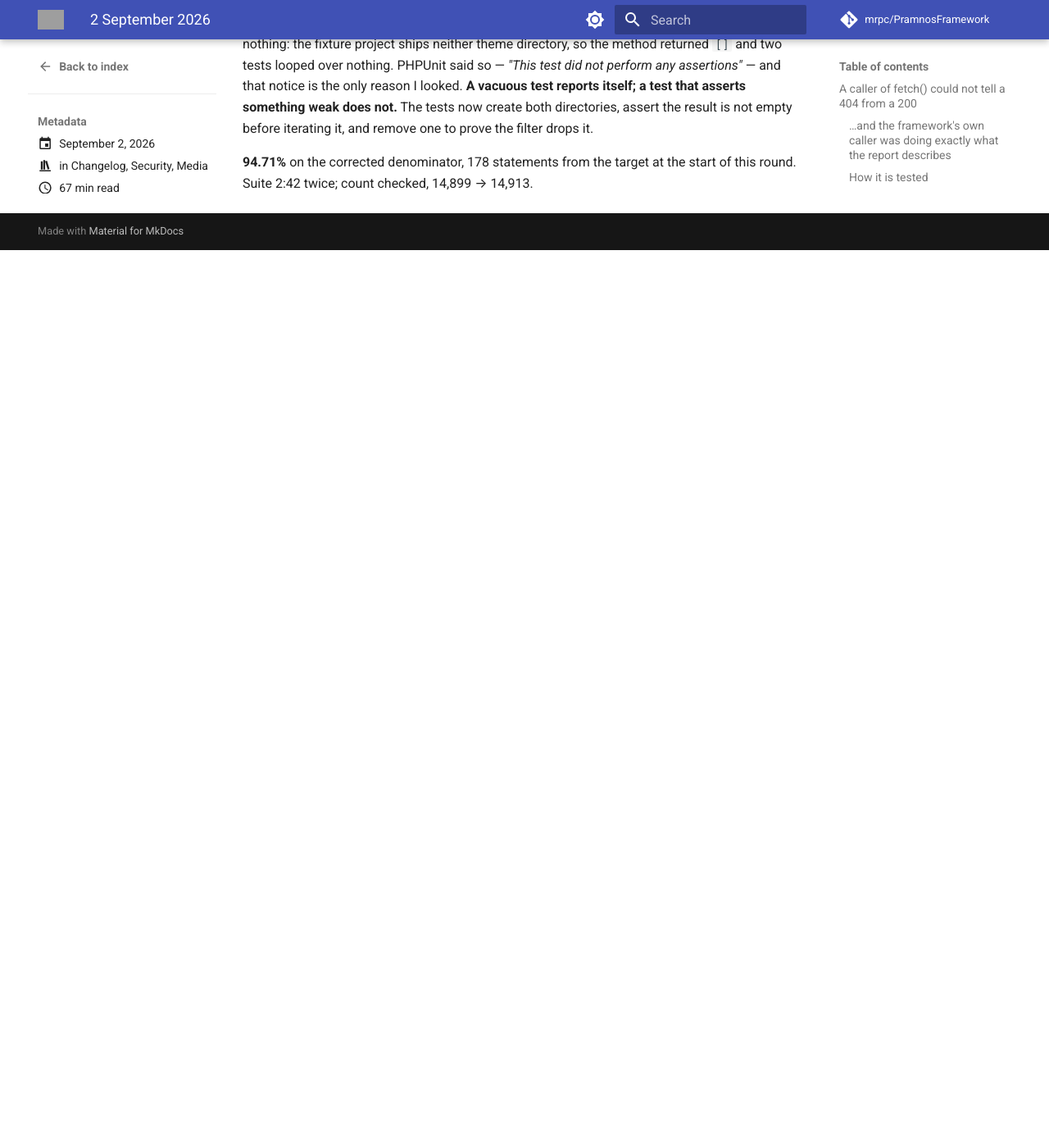
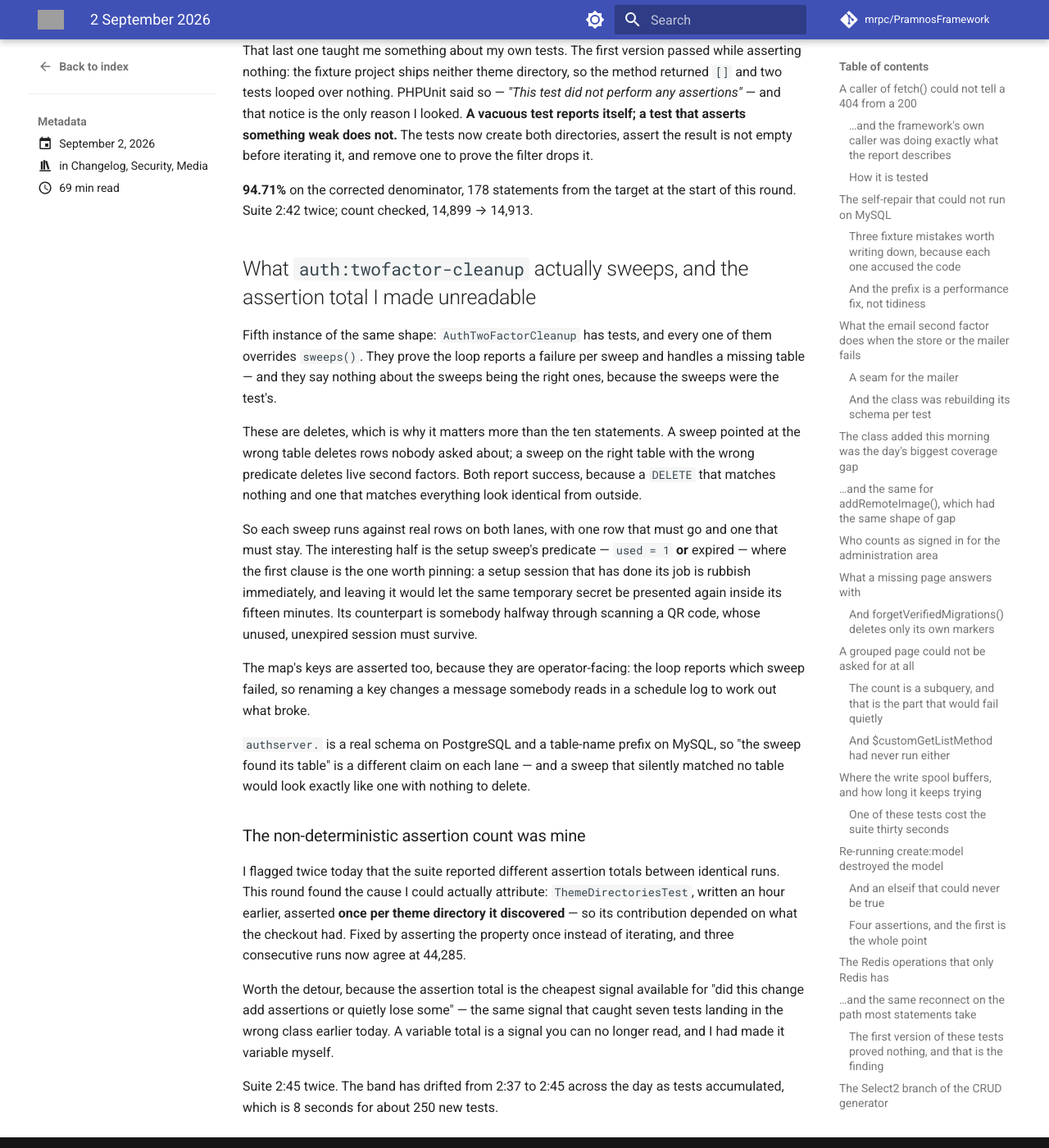
Before and after one commit to mrpc/PramnosFramework, an MkDocs documentation site: the page built from docs/version-history/posts/2026-09-02.md, in a window 1280 px wide and 1400 px high, scrolled down 41888 px. Shown: the whole window at 82% size. Built offline with MkDocs 1.6.1 and Material for MkDocs 9.7.7, drawn with Linux system fonts in a browser that asks for light colours; comment, search, counter and statistics services are not loaded; before the commit the page ends 42193 px from its top, so only the background shows below that; some of the changed text lies outside the part shown; grey boxes are pictures that could not be loaded.

Commit message:
test(console): what auth:twofactor-cleanup actually sweeps
Fifth instance of the same shape: the command has tests and every one overrides
`sweeps()`. They prove the loop reports a failure per sweep and survives a
missing table, and say nothing about the sweeps being the right ones — the sweeps
were the test's.

These are deletes. A sweep pointed at the wrong table deletes rows nobody asked
about; the right table with the wrong predicate deletes live second factors. Both
report success, because a DELETE matching nothing and one matching everything
look identical from outside. So each runs against real rows on both lanes, with
one row that must go and one that must stay.

The interesting half is the setup sweep's `used = 1` OR expired: a session that
has done its job is rubbish immediately, and leaving it would let the same
temporary secret be presented again inside its fifteen minutes. Its counterpart
is somebody halfway through scanning a QR code, whose unused, unexpired session
must survive. The map's keys are asserted too — the loop names the failing sweep
in a schedule log.

`authserver.` is a real schema on PostgreSQL and a name prefix on MySQL, so "the
sweep found its table" is a different claim per lane, and one that matched no
table would look like one with nothing to delete.

Also fixes the non-deterministic assertion count I flagged twice today: it was
mine. `ThemeDirectoriesTest` asserted once per theme directory it discovered, so
its contribution depended on the checkout. Now asserts the property once, and
three consecutive runs agree at 44,285. The total is the cheapest signal for "did
this change add assertions or lose some", and I had made it unreadable.

Suite 2:45 twice; the band has drifted 2:37 → 2:45 across the day, eight seconds
for about 250 new tests.

````diff
--- a/docs/Pramnos_Testing_Guide.md
+++ b/docs/Pramnos_Testing_Guide.md
@@ -915,6 +915,39 @@ So:
       | grep -vE '// @codeCoverageIgnore(Start|End)?$'
   ```
 
+## Assert once on a derived value, not once per item found
+
+A loop of assertions over whatever a method discovered —
+
+```php
+foreach ($this->directories() as $directory) {
+    $this->assertDirectoryExists($directory);
+}
+```
+
+— makes the test's contribution to the suite's assertion total depend on how much the checkout
+happens to have. Two identical runs reported 44,287 and 44,290 assertions, and the difference was
+this: one run found a theme directory the other did not.
+
+Nothing fails, and that is the cost. The assertion total is the cheapest signal there is for "did
+this change add assertions or quietly lose some" — the same signal that caught seven tests landing
+in the wrong class earlier — and a variable total is a signal you can no longer read.
+
+Assert the property instead of iterating:
+
+```php
+$this->assertNotEmpty($directories, 'nothing was found, so the filter proves nothing');
+$this->assertSame(
+    $directories,
+    array_values(array_filter($directories, 'is_dir')),
+    'a directory that does not exist was returned'
+);
+```
+
+Two assertions, always. And note the first one: **a loop over an empty array asserts nothing**, so a
+test that iterates discovered data needs a non-empty check whether or not it iterates. PHPUnit says
+so — *"This test did not perform any assertions"* — but only when the loop is the *whole* test.
+
 ## `loadFromConfig()` only adds — reset first
 
 `FeatureRegistry::loadFromConfig()` enables what you pass and **never disables anything**, so
--- a/docs/version-history/posts/2026-09-02.md
+++ b/docs/version-history/posts/2026-09-02.md
@@ -50,6 +50,7 @@ categories:
 - `--spa-components` and the two conditions that silently decide nothing happens
 - 453 statements were being excluded from measurement by accident
 - Three small classes off the never-run list, and a test that told me it was empty
+- What `auth:twofactor-cleanup` actually sweeps, and the assertion total I made unreadable
 <!-- more -->
 
 ## A caller of `fetch()` could not tell a 404 from a 200
@@ -1617,3 +1618,44 @@ iterating it, and remove one to prove the filter drops it.
 
 **94.71%** on the corrected denominator, 178 statements from the target at the start of this round.
 Suite 2:42 twice; count checked, 14,899 → 14,913.
+
+## What `auth:twofactor-cleanup` actually sweeps, and the assertion total I made unreadable
+
+Fifth instance of the same shape: `AuthTwoFactorCleanup` has tests, and every one of them overrides
+`sweeps()`. They prove the loop reports a failure per sweep and handles a missing table — and they
+say nothing about the sweeps being the right ones, because the sweeps were the test's.
+
+These are deletes, which is why it matters more than the ten statements. A sweep pointed at the
+wrong table deletes rows nobody asked about; a sweep on the right table with the wrong predicate
+deletes live second factors. Both report success, because a `DELETE` that matches nothing and one
+that matches everything look identical from outside.
+
+So each sweep runs against real rows on both lanes, with one row that must go and one that must
+stay. The interesting half is the setup sweep's predicate — `used = 1` **or** expired — where the
+first clause is the one worth pinning: a setup session that has done its job is rubbish immediately,
+and leaving it would let the same temporary secret be presented again inside its fifteen minutes. Its
+counterpart is somebody halfway through scanning a QR code, whose unused, unexpired session must
+survive.
+
+The map's keys are asserted too, because they are operator-facing: the loop reports which sweep
+failed, so renaming a key changes a message somebody reads in a schedule log to work out what broke.
+
+`authserver.` is a real schema on PostgreSQL and a table-name prefix on MySQL, so "the sweep found
+its table" is a different claim on each lane — and a sweep that silently matched no table would look
+exactly like one with nothing to delete.
+
+### The non-deterministic assertion count was mine
+
+I flagged twice today that the suite reported different assertion totals between identical runs. This
+round found the cause I could actually attribute: `ThemeDirectoriesTest`, written an hour earlier,
+asserted **once per theme directory it discovered** — so its contribution depended on what the
+checkout had. Fixed by asserting the property once instead of iterating, and three consecutive runs
+now agree at 44,285.
+
+Worth the detour, because the assertion total is the cheapest signal available for "did this change
+add assertions or quietly lose some" — the same signal that caught seven tests landing in the wrong
+class earlier today. A variable total is a signal you can no longer read, and I had made it variable
+myself.
+
+Suite 2:45 twice. The band has drifted from 2:37 to 2:45 across the day as tests accumulated, which
+is 8 seconds for about 250 new tests.
````
Also changed, not shown: other parts of docs/version-history/posts/2026-09-02.md (+1 -1 lines), 3 other files.
